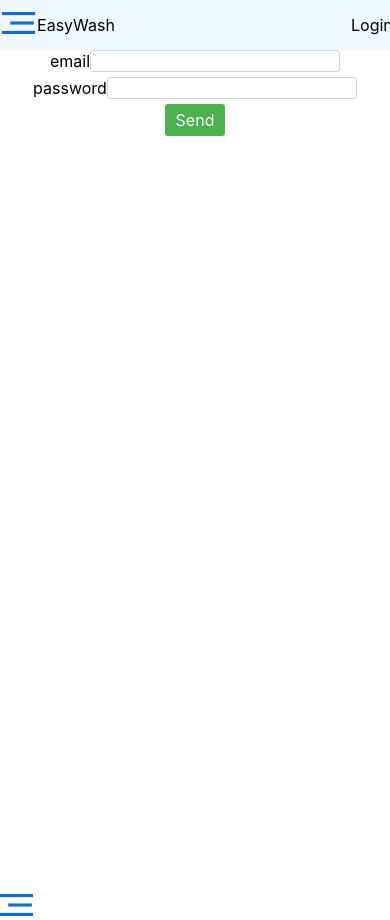
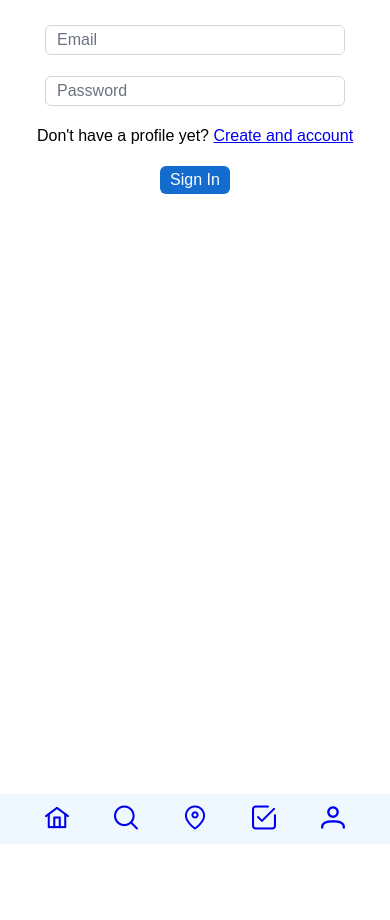
Before and after one commit to sharipjanoff/easy-wash-front, a Vue app: page /login in a window 390 px wide. After the commit the page ends 844 px from the top, so only its background shows below. Built offline with nearby package versions, Linux system fonts and the light colour scheme; a web font is replaced by a local one.

Commit message:
add footer, floating input, changes into existing styles

```diff
--- a/src/App.vue
+++ b/src/App.vue
@@ -1,12 +1,12 @@
 <template>
   <header-component />
   <router-view />
-  <sidebar-component />
+  <footer-component />
 </template>
 
 <script setup>
 import HeaderComponent from '@/components/common/HeaderComponent.vue'
-import SidebarComponent from '@/components/common/SidebarComponent.vue'
+import FooterComponent from '@/components/common/FooterComponent.vue'
 </script>
 
 <style scoped>
--- a/src/assets/css/primevue.scss
+++ b/src/assets/css/primevue.scss
@@ -1,11 +1,18 @@
+:root {
+  --primary-color: #146CCF !important;
+  --primary-color-light: rgba(20, 108, 207, 0.9) !important;
+}
+
 .p-button {
   padding: 5px 10px;
+  background: var(--primary-color);
+  border: var(--primary-color);
 }
-
-
+.p-button:hover {
+  background: var(--primary-color-light);
+}
 .p-card {
   padding: 10px;
-
 }
 .p-card-body {
   display: flex;
@@ -16,3 +23,10 @@
 
   text-align: center;
 }
+.p-inputtext {
+  height: 30px;
+  padding: 10px;
+}
+.p-float-label label {
+  margin-top: -0.5rem !important;
+}
--- /dev/null
+++ b/src/components/common/FooterComponent.vue
@@ -0,0 +1,63 @@
+<template>
+  <footer className="footer" v-if="isMobile">
+    <div class="footer__item">
+      <router-link to="/">
+        <i class="pi pi-home" style="font-size: 1.5rem"></i>
+      </router-link>
+    </div>
+    <div class="footer__item">
+      <router-link to="/">
+        <i class="pi pi-search" style="font-size: 1.5rem"></i>
+      </router-link>
+    </div>
+    <div class="footer__item">
+      <router-link to="/">
+        <i class="pi pi-map-marker" style="font-size: 1.5rem"></i>
+      </router-link>
+    </div>
+    <div class="footer__item">
+      <router-link to="/">
+        <i class="pi pi-check-square" style="font-size: 1.5rem"></i>
+      </router-link>
+    </div>
+    <div class="footer__item">
+      <router-link to="/">
+        <i class="pi pi-user" style="font-size: 1.5rem"></i>
+      </router-link>
+    </div>
+  </footer>
+</template>
+
+<script setup>
+import { ref } from 'vue'
+import SidebarComponent from '@/components/common/SidebarComponent.vue'
+
+const viewportWidth = window.innerWidth
+const isMobile = ref(viewportWidth < 650)
+console.log(isMobile.value)
+</script>
+
+<style scoped lang="scss">
+.footer {
+  display: flex;
+  justify-content: space-evenly;
+  min-height: 50px;
+  width: 100%;
+  background: aliceblue;
+  position: fixed;
+  bottom: 0;
+  left: 0;
+  z-index: 999;
+
+  &__item {
+    display: flex;
+    flex-direction: column;
+    justify-content: center;
+    align-items: center;
+
+    i {
+      width: 100%;
+    }
+  }
+}
+</style>
--- a/src/components/common/HeaderComponent.vue
+++ b/src/components/common/HeaderComponent.vue
@@ -1,5 +1,5 @@
 <template>
-  <header class="header">
+  <header class="header" v-if="!isMobile">
     <div class="header__left">
       <sidebar-component />
       <router-link class="link" to="/">EasyWash</router-link>
@@ -11,7 +11,12 @@
 </template>
 
 <script setup>
+import { ref } from 'vue'
 import SidebarComponent from '@/components/common/SidebarComponent.vue'
+
+const viewportWidth = window.innerWidth
+const isMobile = ref(viewportWidth < 650)
+console.log(isMobile)
 </script>
 
 <style scoped lang="scss">
@@ -28,11 +33,14 @@ import SidebarComponent from '@/components/common/SidebarComponent.vue'
     justify-content: space-evenly;
     align-items: center;
   }
+
   &__left {
-    width: 30%;
+    gap: 20px;
+    margin-left: 20px;
   }
+
   &__right {
-    width: 10%;
+    margin-right: 20px;
   }
 }
 </style>
--- /dev/null
+++ b/src/components/common/InputFloat.vue
@@ -0,0 +1,73 @@
+<template>
+  <span class="p-float-label">
+    <input-text
+      :id="props.id"
+      class="input"
+      type="text"
+      v-bind="$attrs"
+      autocomplete="off"
+    />
+    <label :for="props.id">
+      <slot v-if="inputIcon" />
+      {{ props.label }}
+    </label>
+  </span>
+</template>
+
+<script setup>
+import InputText from 'primevue/inputtext'
+
+const props = defineProps({
+  id: {
+    type: String,
+    default() {
+      return Math.random().toString()
+    },
+  },
+  label: {
+    type: String,
+    default() {
+      return ''
+    },
+  },
+  onlydigits: {
+    type: Boolean,
+    default() {
+      return false
+    },
+  },
+  inputIcon: {
+    type: Boolean,
+    default() {
+      return false
+    },
+  },
+})
+</script>
+
+<style scoped lang="scss">
+.p-float-label {
+  width: 300px;
+  label {
+    font-size: 16px;
+  }
+}
+.input {
+  width: 100%;
+  font-family: 'Montserrat';
+  font-weight: 500;
+  font-size: 16px;
+  line-height: 20px;
+  color: #212121;
+}
+
+input::-webkit-outer-spin-button,
+input::-webkit-inner-spin-button {
+  -webkit-appearance: none;
+  margin: 0;
+}
+
+input[type='number'] {
+  -moz-appearance: textfield;
+}
+</style>
--- a/src/components/list/ListComponent.vue
+++ b/src/components/list/ListComponent.vue
@@ -51,6 +51,7 @@ const openReservationDialog = info => {
 
   .card-container {
     display: flex;
+    flex-wrap: wrap;
     justify-content: center;
     align-items: center;
     gap: 20px;
--- a/src/main.js
+++ b/src/main.js
@@ -1,6 +1,6 @@
 import { createApp } from 'vue'
 import { createPinia } from 'pinia'
-import 'primevue/resources/themes/saga-green/theme.css'
+import 'primevue/resources/themes/lara-light-blue/theme.css'
 import 'primeicons/primeicons.css'
 import '@/assets/css/primevue.scss'
 import '@/assets/css/main.css'
--- a/src/pages/ListPage.vue
+++ b/src/pages/ListPage.vue
@@ -67,4 +67,11 @@ const current = computed(() => {
     border-radius: 20px;
   }
 }
+
+@media screen and (max-width: 650px) {
+  .list-page {
+    padding: 0;
+    width: 100vw;
+  }
+}
 </style>
--- a/src/pages/LoginPage.vue
+++ b/src/pages/LoginPage.vue
@@ -1,21 +1,35 @@
 <template>
   <div class="login-page">
     <form class="login-form">
-      <div class="registration-form__item">
-        <label for="email">email</label>
-        <input-text type="text" v-model="userData.email" id="email" />
+      <div class="login-form__item">
+        <input-float
+          id="email"
+          label="Email"
+          v-model="userData.email"
+        ></input-float>
       </div>
-      <div class="registration-form__item">
-        <label for="password">password</label>
-        <input-text type="text" v-model="userData.password" id="password" />
+      <div class="login-form__item">
+        <input-float
+          id="password"
+          label="Password"
+          v-model="userData.password"
+        ></input-float>
       </div>
-      <p-button @click="login">Send</p-button>
+      <div>
+        Don't have a profile yet?
+        <span
+          ><router-link to="/registration"
+            >Create and account</router-link
+          ></span
+        >
+      </div>
+      <p-button @click="login">Sign In</p-button>
     </form>
   </div>
 </template>
 
 <script setup>
-import InputText from 'primevue/inputtext'
+import InputFloat from '@/components/common/InputFloat.vue'
 import PButton from 'primevue/button'
 import { reactive } from 'vue'
 import router from '../plugins/router'
@@ -36,16 +50,14 @@ const login = () => {
 .login-page {
   width: 100vw;
   height: 100vh;
+  padding-top: 25px;
 
   .login-form {
     display: flex;
     flex-direction: column;
     justify-content: center;
     align-items: center;
-    gap: 5px;
-    .login-form__input {
-      width: 300px;
-    }
+    gap: 21px;
   }
 }
 </style>
--- a/src/pages/RegistrationPage.vue
+++ b/src/pages/RegistrationPage.vue
@@ -2,36 +2,49 @@
   <div class="registration-page">
     <form class="registration-form">
       <div class="registration-form__item">
-        <label for="email">email</label>
-        <input-text type="text" v-model="userData.email" id="email" />
+        <input-float v-model="userData.email" id="email" label="Email" />
       </div>
       <div class="registration-form__item">
-        <label for="firstName">first-name</label>
-        <input-text type="text" v-model="userData.firstName" id="firstName" />
+        <input-float
+          v-model="userData.firstName"
+          id="firstName"
+          label="First Name"
+        />
       </div>
       <div class="registration-form__item">
-        <label for="lastName">lastname</label>
-        <input-text type="text" v-model="userData.lastName" id="lastName" />
+        <input-float
+          v-model="userData.lastName"
+          id="lastName"
+          label="Last Name"
+        />
       </div>
       <div class="registration-form__item">
-        <label for="password">password</label>
-        <input-text type="text" v-model="userData.password" id="password" />
+        <input-float
+          v-model="userData.password"
+          id="password"
+          label="Password"
+          type="password"
+        />
       </div>
       <div class="registration-form__item">
-        <label for="passwordConfirm">password-confirm</label>
-        <input-text
-          type="text"
+        <input-float
           v-model="userData.passwordConfirm"
           id="passwordConfirm"
+          label="Confirm password"
+          type="password"
         />
       </div>
-      <p-button @click="register">Send</p-button>
+      <div>
+        Already have a profile?
+        <span><router-link to="/login">Login!</router-link></span>
+      </div>
+      <p-button @click="register">Sign Up</p-button>
     </form>
   </div>
 </template>
 
 <script setup>
-import InputText from 'primevue/inputtext'
+import InputFloat from '@/components/common/InputFloat.vue'
 import PButton from 'primevue/button'
 import { reactive } from 'vue'
 import router from '../plugins/router'
@@ -55,13 +68,14 @@ const register = () => {
 .registration-page {
   width: 100vw;
   height: 100vh;
+  padding-top: 25px;
 
   .registration-form {
     display: flex;
     flex-direction: column;
     justify-content: center;
     align-items: center;
-    gap: 5px;
+    gap: 21px;
     .registration-form__input {
       width: 300px;
     }
```
